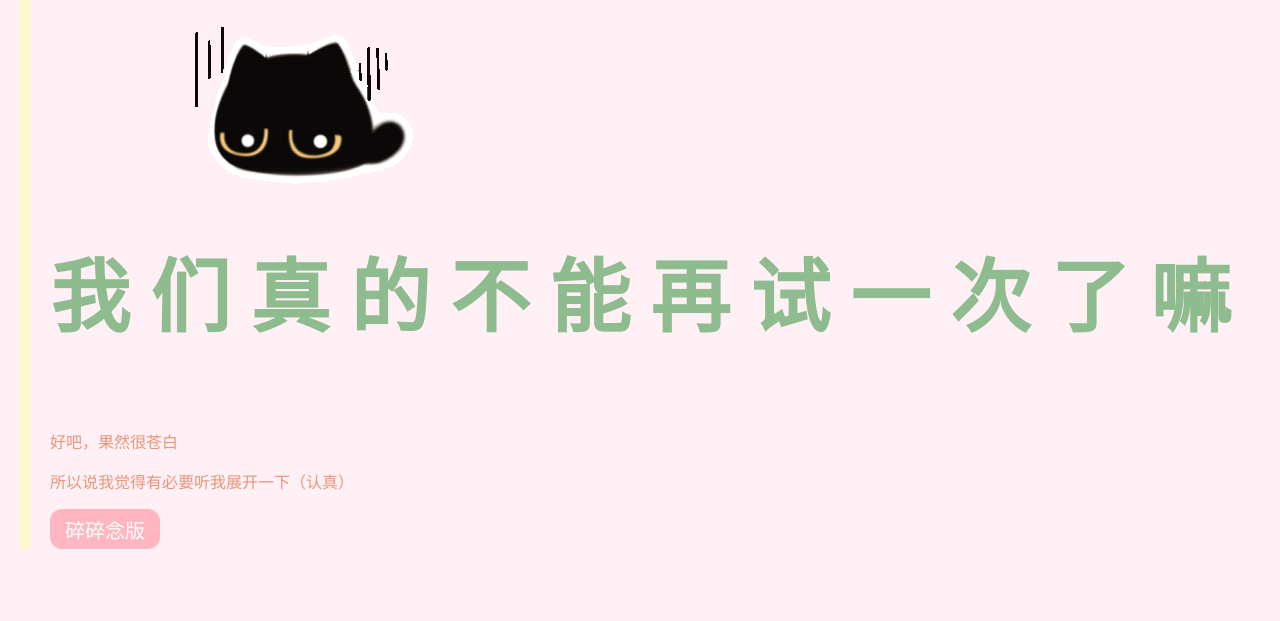
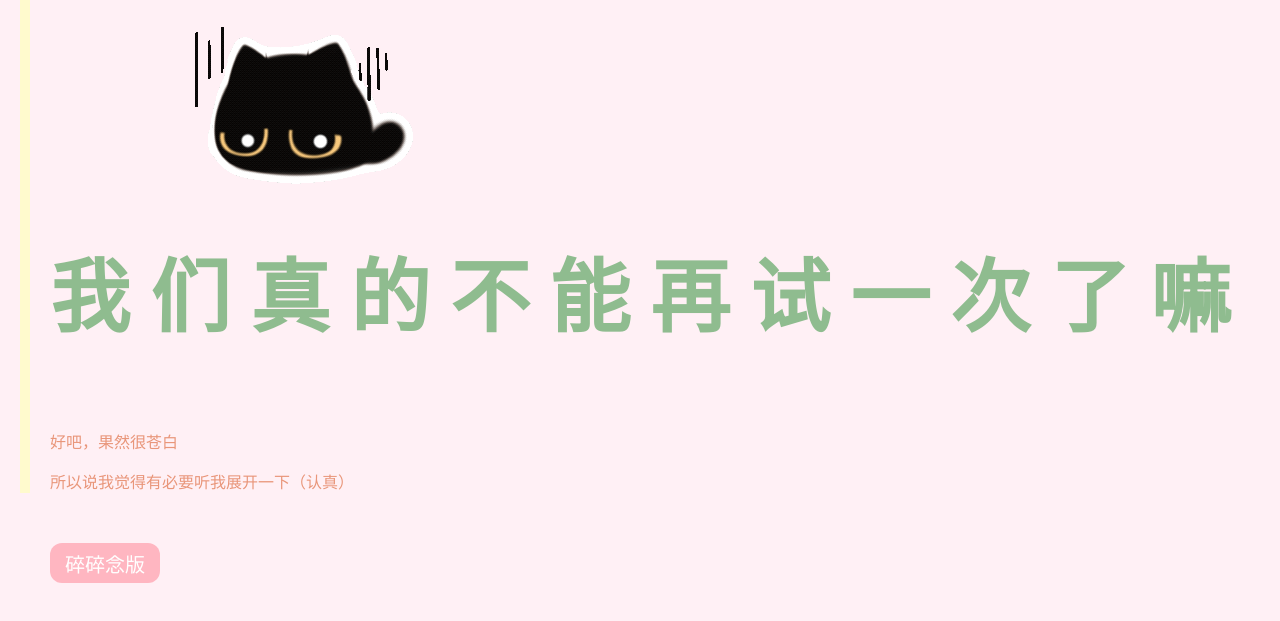
Before and after one commit to zhangchuqi424/FallinloveAskids.github.io, a plain HTML site: page p1.html in a window 1280 px wide. Shown: the part 620-1241 px from the top of the page. Before the commit the page ends 1189 px from the top, so only its background shows below. Drawn offline with Linux system fonts and the light colour scheme.

Commit message:
Update p1.html

```diff
--- a/p1.html
+++ b/p1.html
@@ -166,11 +166,12 @@ span:nth-child(12) { animation-delay: 1.2s; }
     </p>
     <p>好吧，果然很苍白</p>
     <P>所以说我觉得有必要听我展开一下（认真）</P>
-    <a href="https://github.com/zhangchuqi424/FallinloveAskids.github.io/blob/main/p2.html" class="button" style="width: 100px;">碎碎念版</a>
 
   </main>
     </div>
   </div>
-
+  <div style="margin:50px">
+  <a href="p2.html" target="_blank" class="button" style="width: 100px;">碎碎念版</a>
+  </div>
 </body>
 </html>
```
